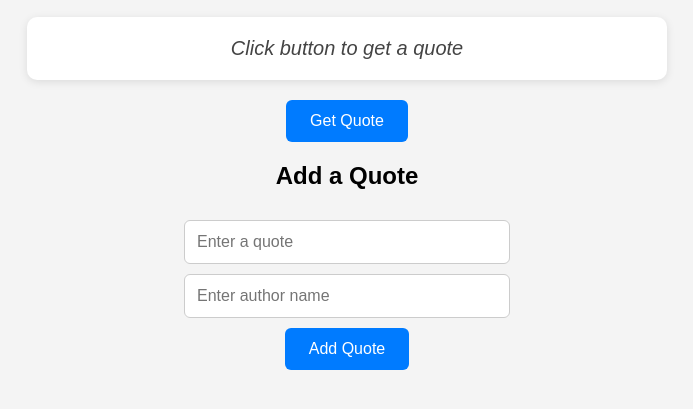
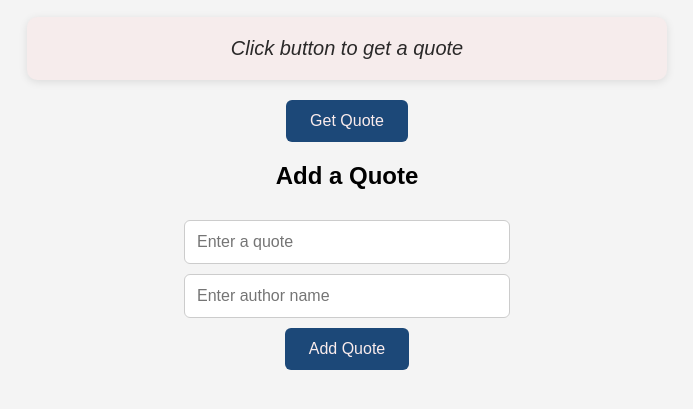
Before and after one commit to Ify-O/Code-Generator, a plain HTML site: page Frontend/index.html in a window 1280 px wide. Shown: the part 101-510 px from the top of the page, without its empty margins (293-986 px from the left). Drawn offline with Linux system fonts and the light colour scheme.

Commit message:
style: update quote section background and button colors for better aesthetics

```diff
--- a/Frontend/style.css
+++ b/Frontend/style.css
@@ -15,11 +15,11 @@ h1 {
   margin: 20px auto;
   padding: 20px;
   max-width: 600px;
-  background-color: white;
+  background-color: rgb(246, 236, 236);
   border-radius: 10px;
   font-size: 20px;
   font-style: italic;
-  color: #444;
+  color: #2a2929;
   box-shadow: 0 2px 8px rgba(0, 0, 0, 0.1);
 }
 
@@ -28,8 +28,8 @@ button {
   font-size: 16px;
   border: none;
   border-radius: 6px;
-  background-color: #007bff;
-  color: white;
+  background-color: #1c4878;
+  color: rgb(250, 236, 236);
   cursor: pointer;
   transition: background-color 0.3s ease;
 }
```
